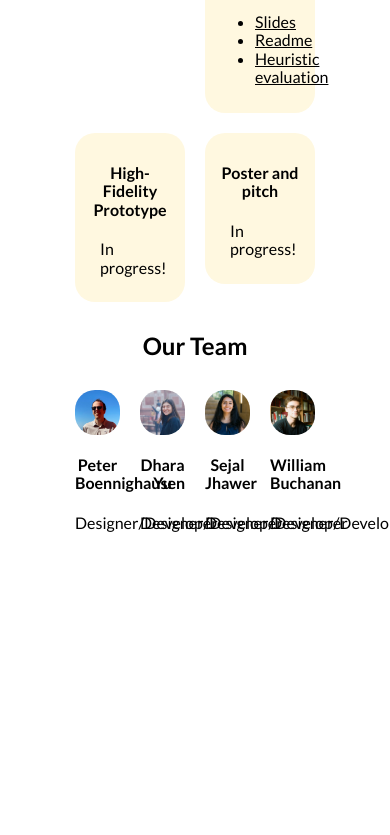
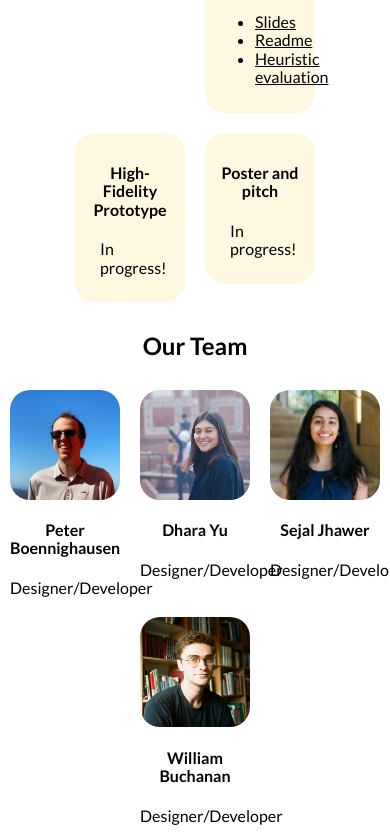
Before and after one commit to pboennig/croaissant-website, a plain HTML site: page index.html in a window 390 px wide. Shown: the part 2392-3227 px from the top of the page. Before the commit the page ends 2934 px from the top, so only its background shows below. Drawn offline with nearby package versions, Linux system fonts and the light colour scheme.

Commit message:
make headshots responsive

```diff
--- a/index.html
+++ b/index.html
@@ -4,7 +4,7 @@
     <meta charset="utf-8">
     <title>Croissant: A CS147 Project</title>
     <link rel="stylesheet" href="https://unpkg.com/purecss@2.0.5/build/pure-min.css" integrity="sha384-LTIDeidl25h2dPxrB2Ekgc9c7sEC3CWGM6HeFmuDNUjX76Ert4Z4IY714dhZHPLd" crossorigin="anonymous">
-    <link rel="stylesheet" href="https://unpkg.com/purecss@2.05/build/grids-responsive-min.css" />
+    <link rel="stylesheet" href="https://unpkg.com/purecss@2.0.5/build/grids-responsive-min.css" />
     <link rel="preconnect" href="https://fonts.gstatic.com">
     <link href="https://fonts.googleapis.com/css2?family=Lato:wght@400;700&display=swap" rel="stylesheet">
     <meta name="viewport" content="width=device-width, initial-scale=1">
@@ -143,7 +143,7 @@
             <h2> Our Team </h2>
         </div>
         <div class="pure-g center">
-            <div class="pure-u-1-6">
+            <div class="pure-u-1-3 pure-u-md-1-6">
                 <div class="bio-elem">
                 <div class="img-container">
                     <img src="img/headshot_pb.jpg">
@@ -152,7 +152,7 @@
                 Designer/Developer
                 </div>
             </div>
-            <div class="pure-u-1-6">
+            <div class="pure-u-1-3 pure-u-md-1-6">
                 <div class="bio-elem">
                 <div class="img-container">
                     <img src="img/dhara_website_headshot.jpeg">
@@ -161,7 +161,7 @@
                 Designer/Developer
                 </div>
             </div>
-            <div class="pure-u-1-6">
+            <div class="pure-u-1-3 pure-u-md-1-6">
                 <div class="bio-elem">
                 <div class="img-container">
                     <img src="img/sejal_headshot.jpeg">
@@ -170,7 +170,7 @@
                 Designer/Developer
                 </div>
             </div>
-            <div class="pure-u-1-6">
+            <div class="pure-u-1-3 pure-u-md-1-6">
                 <div class="bio-elem">
                 <div class="img-container">
                     <img src="img/will_headshot.jpeg">
```
